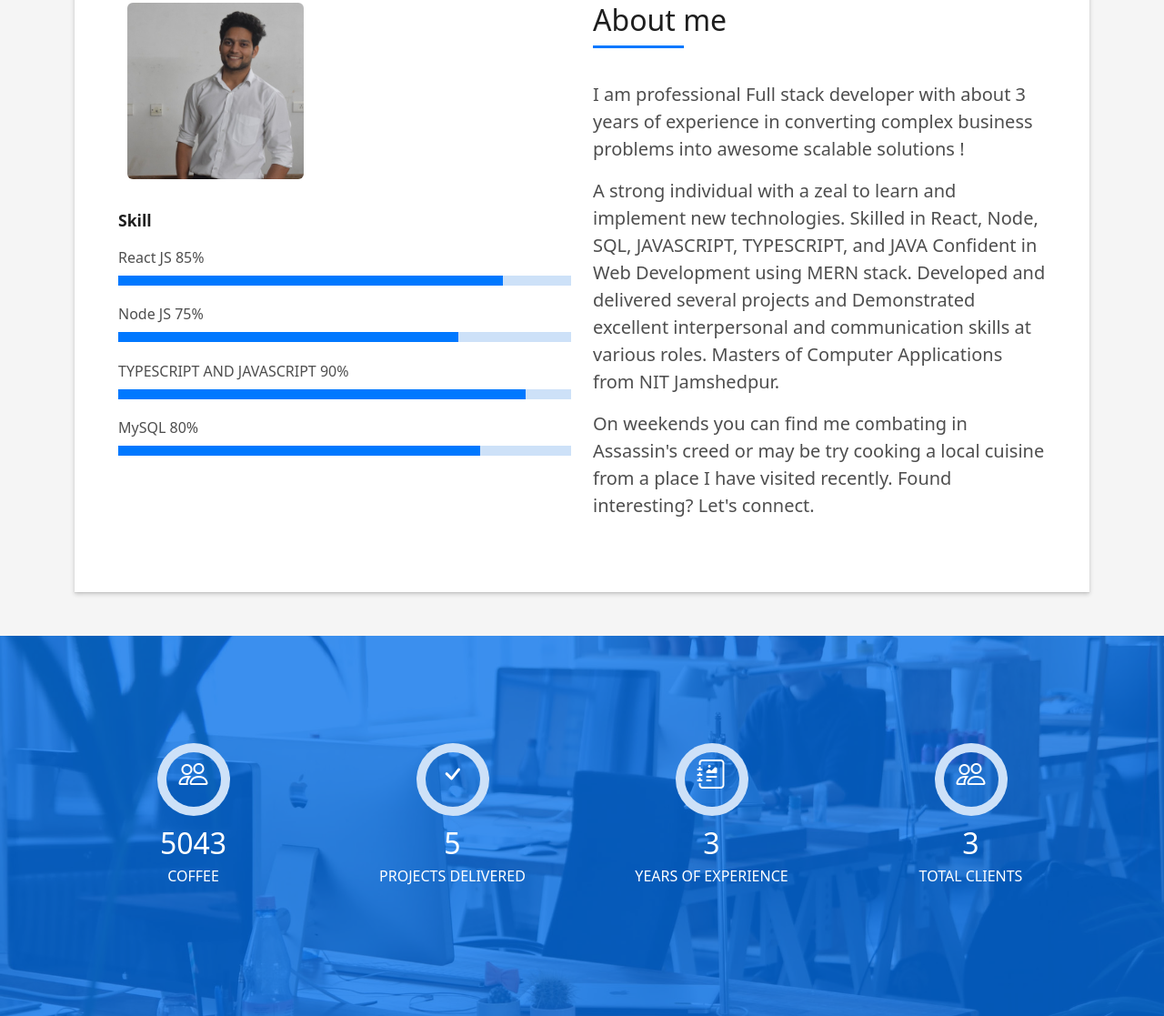
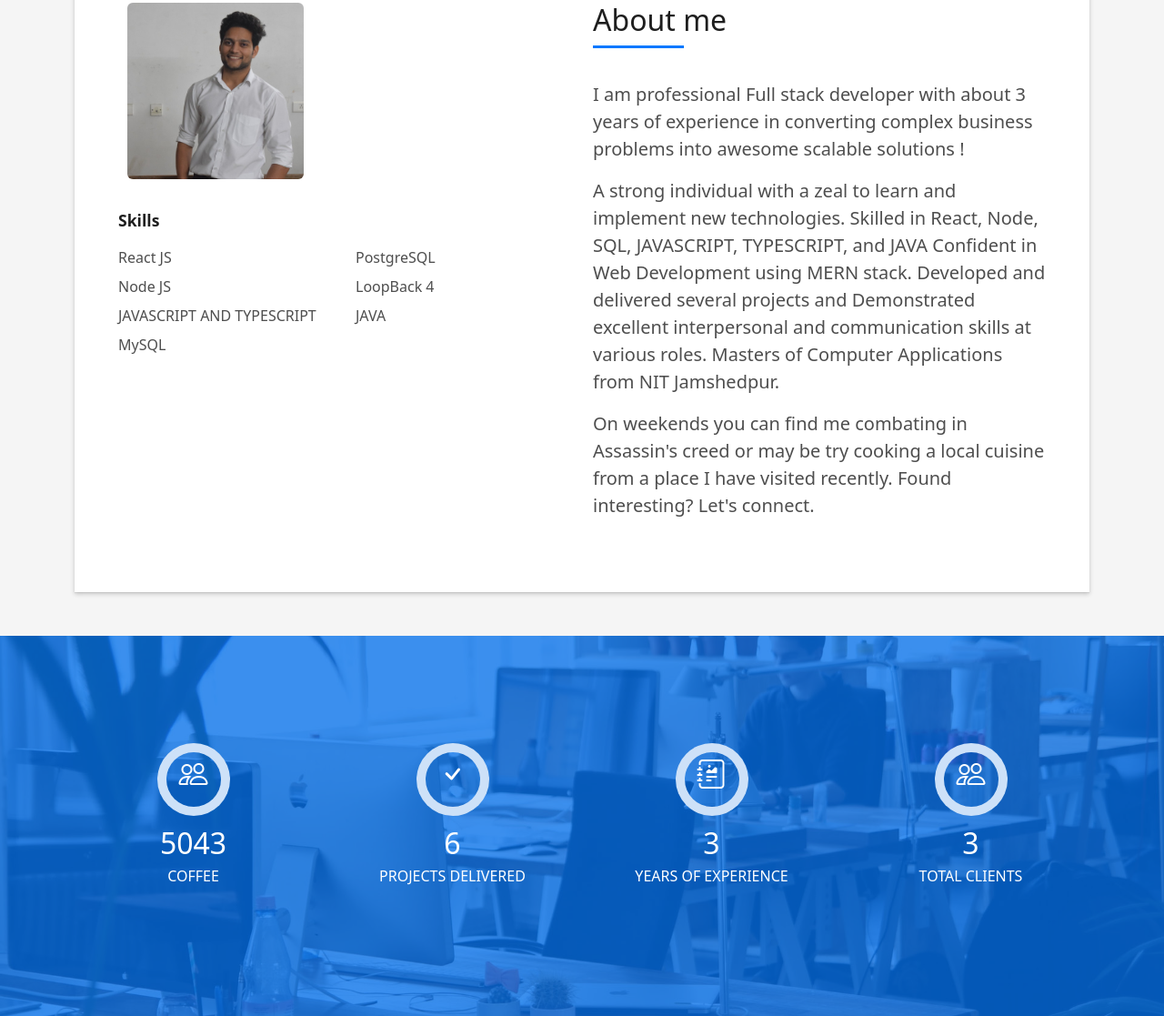
Before and after one commit to honey829/portfolio, a plain HTML site: page index.html in a window 1280 px wide. Shown: the part 925-2042 px from the top of the page at 91% size. Drawn offline with Linux system fonts and the light colour scheme.

Commit message:
latest draft

```diff
--- a/index.html
+++ b/index.html
@@ -87,26 +87,21 @@
                     </div>
                   </div>
                   <div class="skill-mf">
-                    <p class="title-s">Skill</p>
-                    <span>React JS</span> <span class="pull-right">85%</span>
-                    <div class="progress">
-                      <div class="progress-bar" role="progressbar" style="width: 85%;" aria-valuenow="85"
-                        aria-valuemin="0" aria-valuemax="100"></div>
+                    <p class="title-s">Skills</p>
+                    <div class="row mb-2">
+                      <div class="col-6"> React JS </div>
+                      <div class="col-6"> PostgreSQL </div>
                     </div>
-                    <span>Node JS</span> <span class="pull-right">75%</span>
-                    <div class="progress">
-                      <div class="progress-bar" role="progressbar" style="width: 75%" aria-valuenow="75"
-                        aria-valuemin="0" aria-valuemax="100"></div>
+                    <div class="row mb-2">
+                      <div class="col-6"> Node JS </div>
+                      <div class="col-6"> LoopBack 4 </div>
                     </div>
-                    <span>TYPESCRIPT AND JAVASCRIPT</span> <span class="pull-right">90%</span>
-                    <div class="progress">
-                      <div class="progress-bar" role="progressbar" style="width: 90%" aria-valuenow="50"
-                        aria-valuemin="0" aria-valuemax="100"></div>
+                    <div class="row mb-2">
+                      <div class="col-6"> JAVASCRIPT AND TYPESCRIPT</div>
+                      <div class="col-6"> JAVA</div>
                     </div>
-                    <span>MySQL</span> <span class="pull-right">80%</span>
-                    <div class="progress">
-                      <div class="progress-bar" role="progressbar" style="width: 80%" aria-valuenow="90"
-                        aria-valuemin="0" aria-valuemax="100"></div>
+                    <div class="row">
+                      <div class="col-6"> MySQL </div>
                     </div>
                   </div>
                 </div>
@@ -170,7 +165,7 @@
                 <span class="ico-circle"><i class="bi bi-check"></i></span>
               </div>
               <div class="counter-num">
-                <p data-purecounter-start="0" data-purecounter-end="5" data-purecounter-duration="1"
+                <p data-purecounter-start="0" data-purecounter-end="6" data-purecounter-duration="1"
                   class="counter purecounter"></p>
                 <span class="counter-text">PROJECTS DELIVERED</span>
               </div>
```
